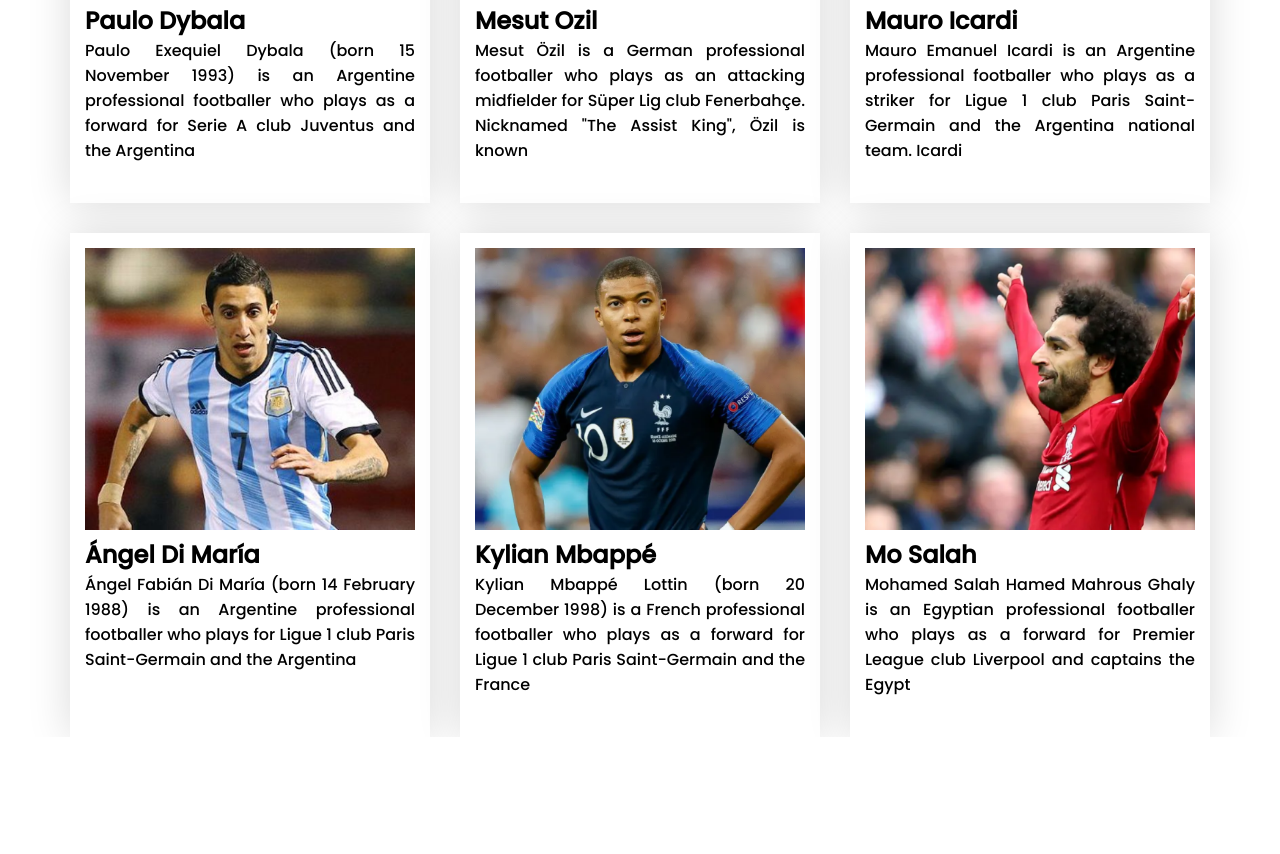
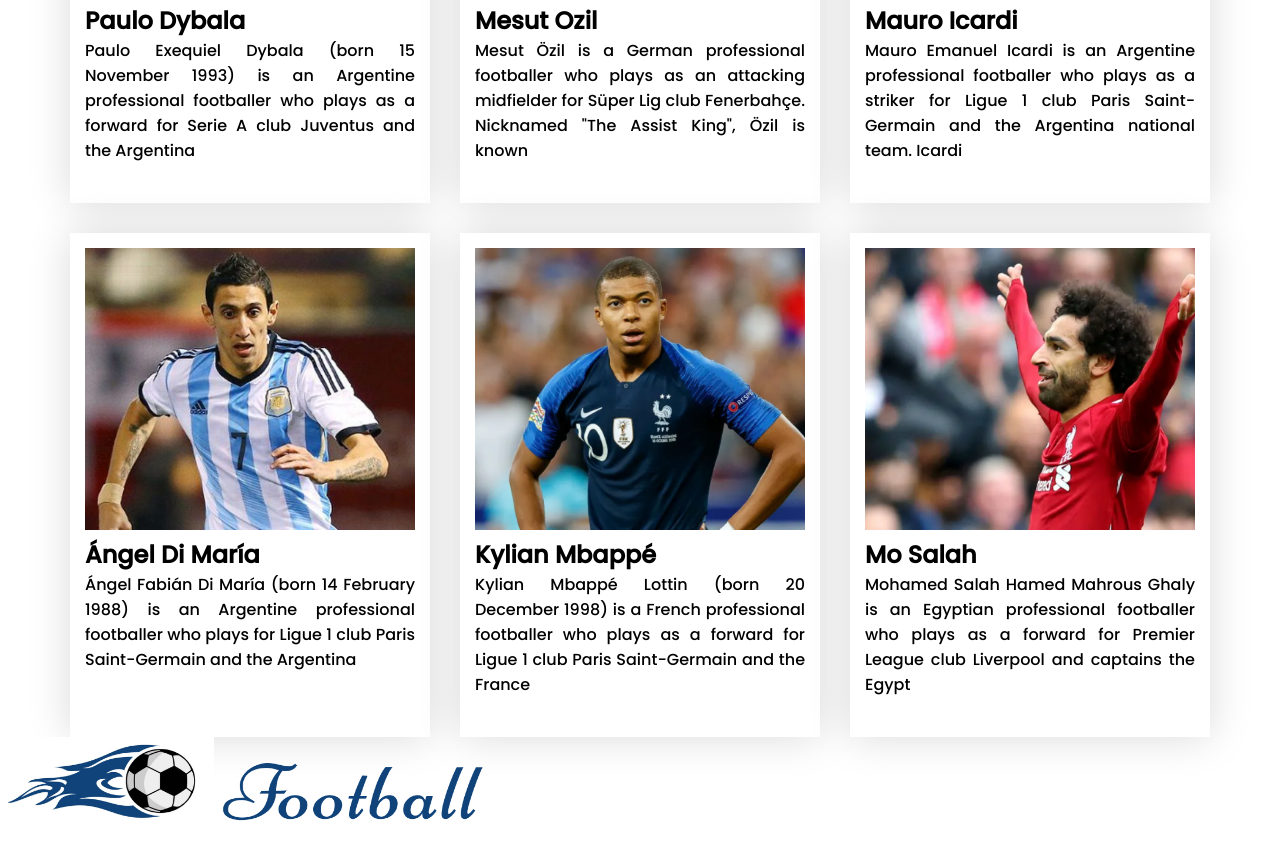
Before and after one commit to imtiiiii/Responsive-Football, a plain HTML site: page index.html in a window 1280 px wide. Shown: the part 1512-2366 px from the top of the page. Before the commit the page ends 2249 px from the top, so only its background shows below. Drawn offline with Linux system fonts and the light colour scheme.

Commit message:
added logo

```diff
--- a/index.html
+++ b/index.html
@@ -150,6 +150,14 @@
         </section>
 
     </main>
+    <footer>
+        <div class="logo">
+            <img src="images/Logo.png">
+        </div>
+        <div class="social-media">
+
+        </div>
+    </footer>
 </body>
 
 </html>
--- a/style.css
+++ b/style.css
@@ -54,7 +54,7 @@ header
 
 }
 /*   header end */
-/* player start */
+/* players start */
 .players
 {
     display: grid;
@@ -80,4 +80,12 @@ header
 {
     text-align: justify;
 }
-/* player end */
+/* players end */
+
+/* footer start */
+.logo img
+{
+    width: 483px;
+    height: 110px;
+}
+/* footer end */
```
